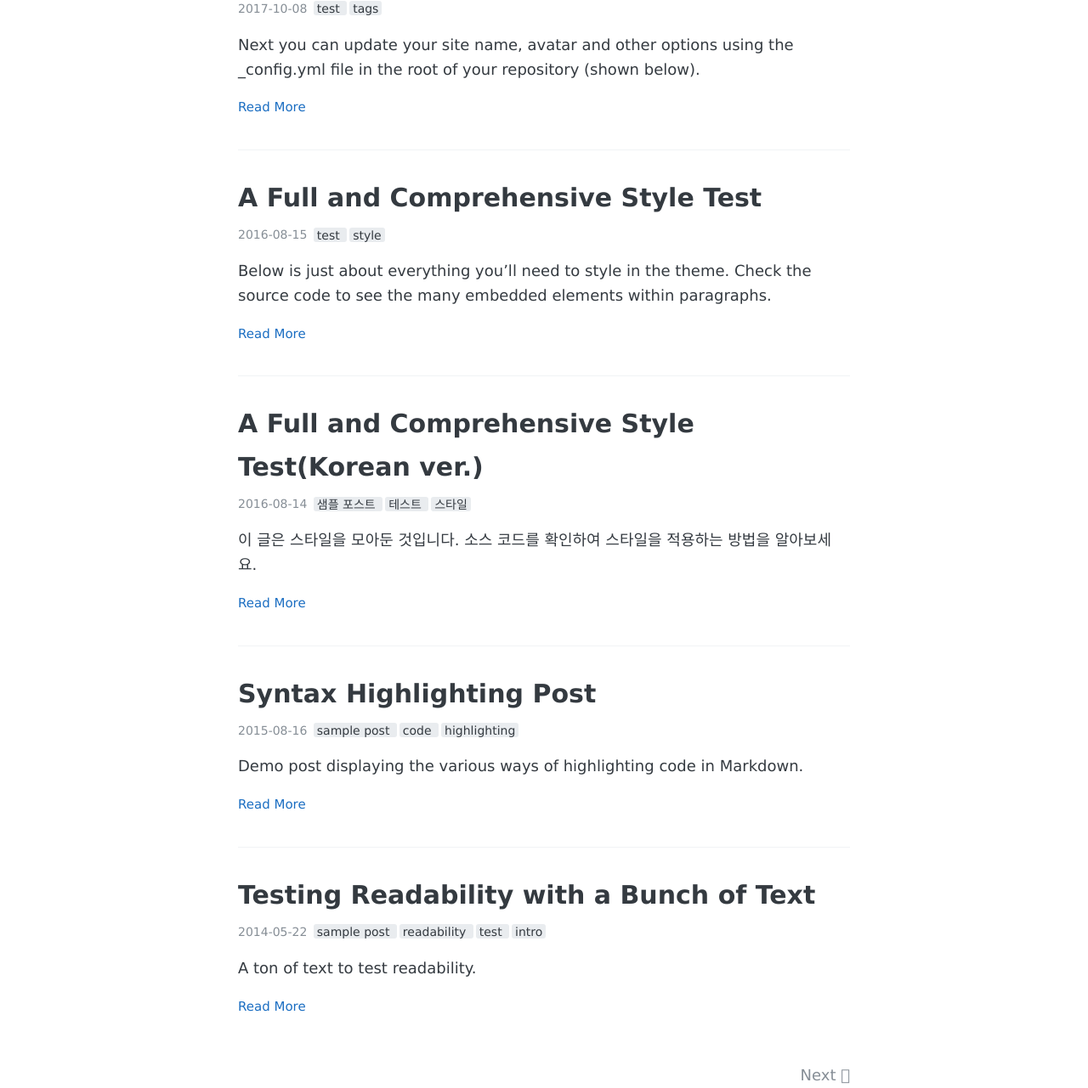
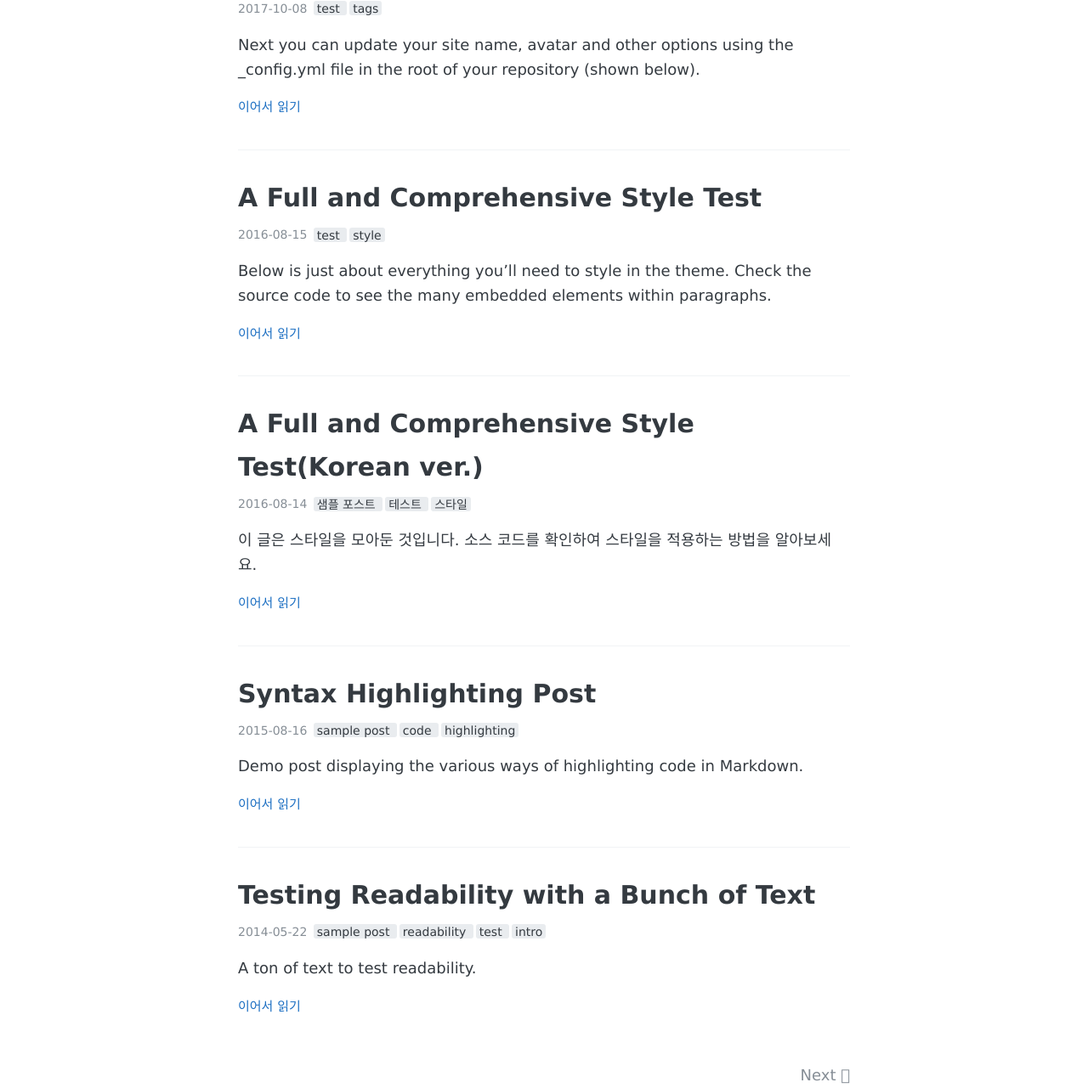
Before and after one commit to surfingsloth/surfingsloth.github.io, a Jekyll site: the page built from index.html, in a window 1280 px wide. Shown: the part 270-1551 px from the top of the page at 85% size. Built offline with Jekyll 4.4.1, drawn with Linux system fonts in a browser that asks for light colours; the list of posts is cut into pages by our own code.

Commit message:
change 이어서 일기

```diff
--- a/index.html
+++ b/index.html
@@ -33,7 +33,7 @@
         {{ post.excerpt }}
       </div>
 
-      <a href="{{ site.baseurl }}{{ post.url }}" class="read-more">Read More</a>
+      <a href="{{ site.baseurl }}{{ post.url }}" class="read-more">이어서 읽기</a>
     </article>
   {% endfor %}
 </div>
```
Also changed, not shown: 1 other file.
